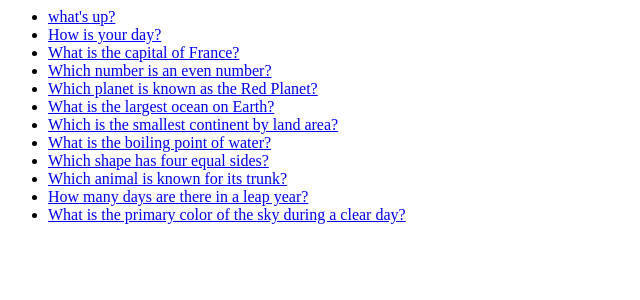
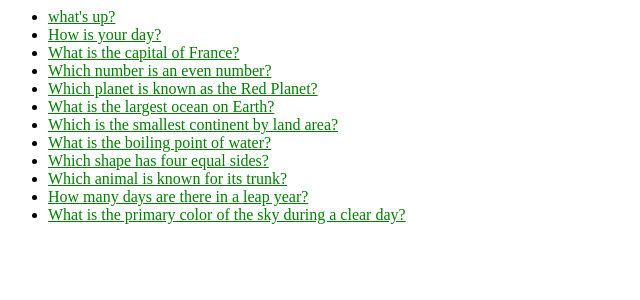
Before and after one commit to Antony-M1/django_poll_site, a Django app: template polls/templates/polls/index.html in a window 1280 px wide. Shown: the top 300 px of the page, without its empty margins (0-640 px from the left). Run offline with Django 5.2, Linux system fonts and the light colour scheme; the template is opened without the code that fills it: values that come from a table or form of the project are taken from there, others are empty; data comes from the database, SQL or seed files in the repository.

Commit message:
Customize your app’s look and feel

```diff
--- /dev/null
+++ b/polls/static/polls/style.css
@@ -0,0 +1,3 @@
+li a {
+    color: green;
+}
--- a/polls/templates/polls/index.html
+++ b/polls/templates/polls/index.html
@@ -1,6 +1,8 @@
 <!-- To make the tutorial shorter, all template examples use incomplete HTML.
  In your own projects you should use complete HTML documents. -->
+{% load static %}
 
+<link rel="stylesheet" href="{% static 'polls/style.css' %}">
 
 {% if latest_question_list %}
     <ul>
```
